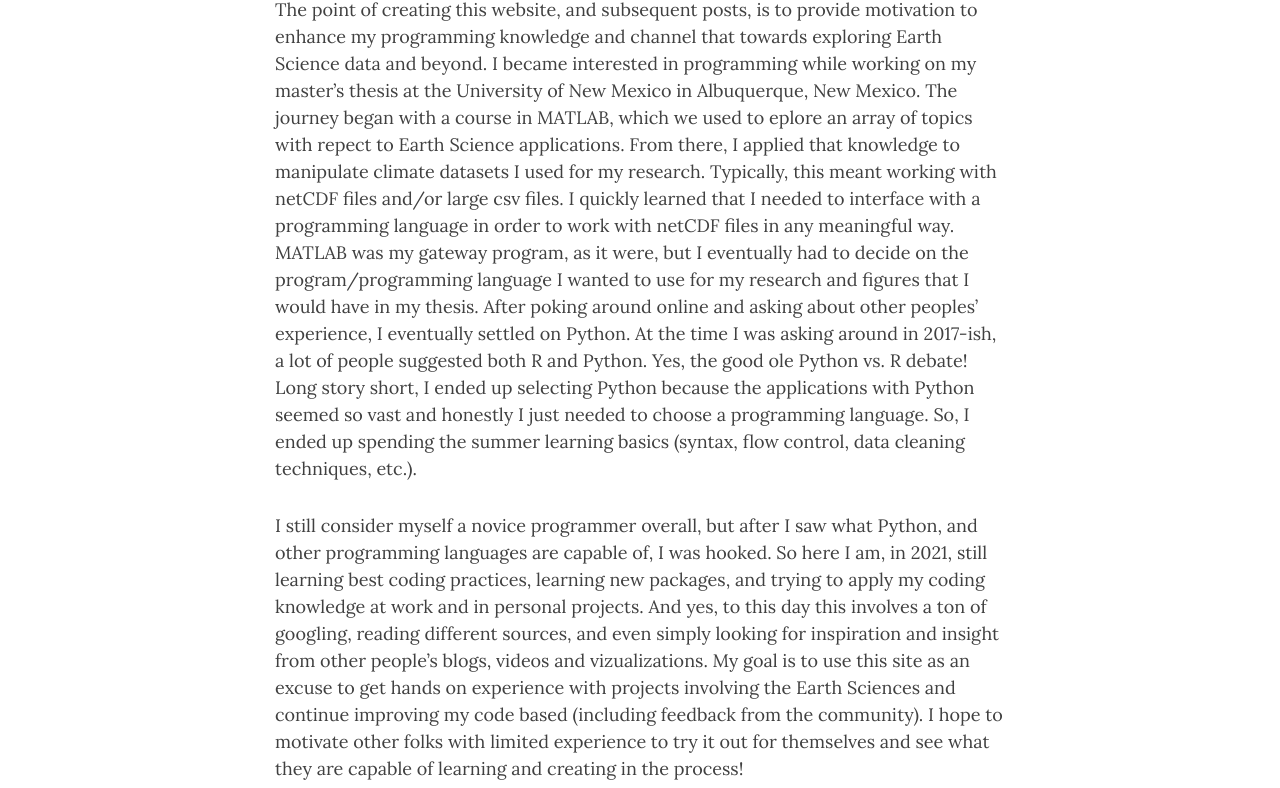
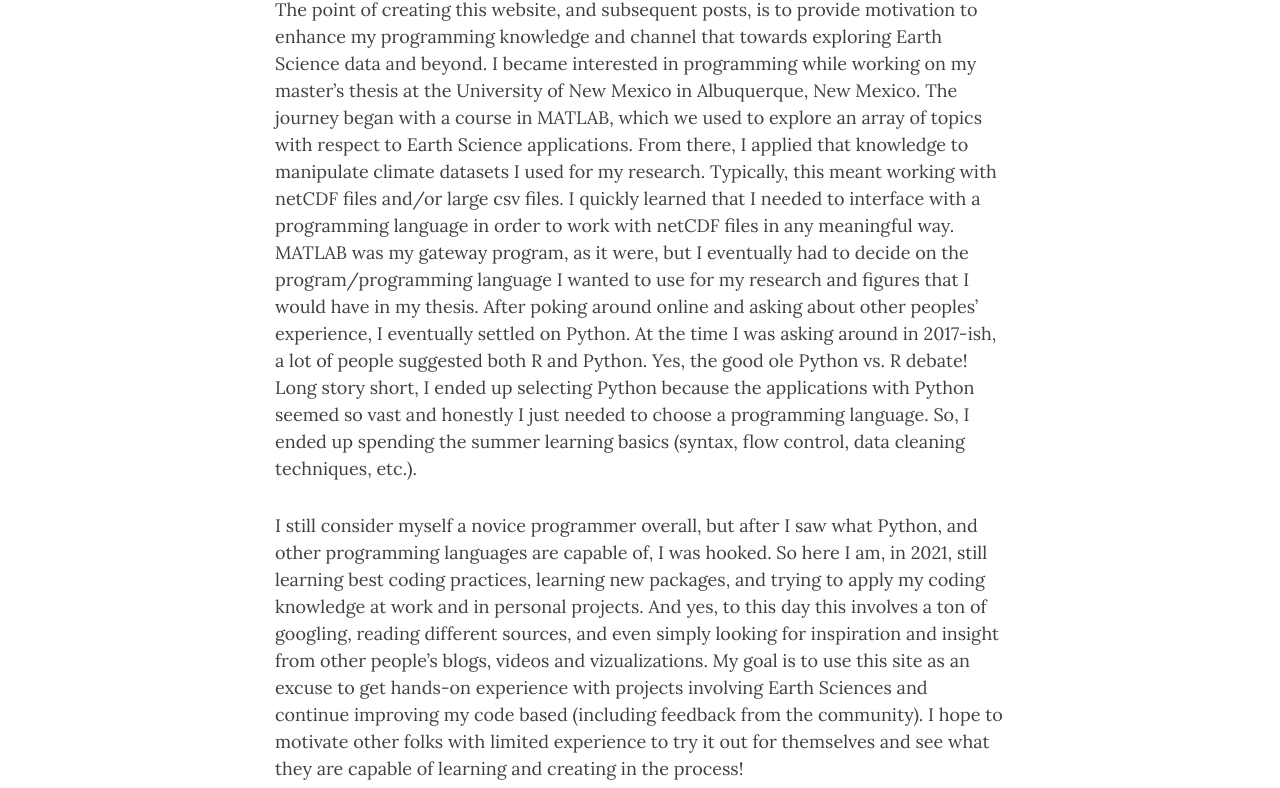
Before and after one commit to nolantownsend/nolantownsend.github.io, a Jekyll site: the page built from _posts/2021-11-01-Purpose.md, in a window 1280 px wide and 1400 px high. Shown: the part 296-1084 px from the top of the window. Built offline with Jekyll 4.4.1, drawn with Linux system fonts in a browser that asks for light colours; nearby versions of some CDN libraries; comment, search, counter and statistics services are not loaded.

Commit message:
Minor Text Changes to First Post

```diff
--- a/_posts/2021-11-01-Purpose.md
+++ b/_posts/2021-11-01-Purpose.md
@@ -7,6 +7,6 @@ tags: [first,post,purpose]
 comments: true
 ---
 
-The point of creating this website, and subsequent posts, is to provide motivation to enhance my programming knowledge and channel that towards exploring Earth Science data and beyond. I became interested in programming while working on my master’s thesis at the University of New Mexico in Albuquerque, New Mexico. The journey began with a course in MATLAB, which we used to eplore an array of topics with repect to Earth Science applications. From there, I applied that knowledge to manipulate climate datasets I used for my research.  Typically, this meant working with netCDF files and/or large csv files.  I quickly learned that I needed to interface with a programming language in order to work with netCDF files in any meaningful way. MATLAB was my gateway program, as it were, but I eventually had to decide on the program/programming language I wanted to use for my research and figures that I would have in my thesis. After poking around online and asking about other peoples' experience, I eventually settled on Python.  At the time I was asking around in 2017-ish, a lot of people suggested both R and Python.  Yes, the good ole Python vs. R debate!  Long story short, I ended up selecting Python because the applications with Python seemed so vast and honestly I just needed to choose a programming language.  So, I ended up spending the summer learning basics (syntax, flow control, data cleaning techniques, etc.).
+The point of creating this website, and subsequent posts, is to provide motivation to enhance my programming knowledge and channel that towards exploring Earth Science data and beyond. I became interested in programming while working on my master’s thesis at the University of New Mexico in Albuquerque, New Mexico. The journey began with a course in MATLAB, which we used to explore an array of topics with respect to Earth Science applications. From there, I applied that knowledge to manipulate climate datasets I used for my research. Typically, this meant working with netCDF files and/or large csv files. I quickly learned that I needed to interface with a programming language in order to work with netCDF files in any meaningful way. MATLAB was my gateway program, as it were, but I eventually had to decide on the program/programming language I wanted to use for my research and figures that I would have in my thesis. After poking around online and asking about other peoples’ experience, I eventually settled on Python. At the time I was asking around in 2017-ish, a lot of people suggested both R and Python. Yes, the good ole Python vs. R debate! Long story short, I ended up selecting Python because the applications with Python seemed so vast and honestly I just needed to choose a programming language. So, I ended up spending the summer learning basics (syntax, flow control, data cleaning techniques, etc.).
 
-I still consider myself a novice programmer overall, but after I saw what Python, and other programming languages are capable of, I was hooked. So here I am, in 2021, still learning best coding practices, learning new packages, and trying to apply my coding knowledge at work and in personal projects.  And yes, to this day this involves a ton of googling, reading different sources, and even simply looking for inspiration and insight from other people's blogs, videos and vizualizations.  My goal is to use this site as an excuse to get hands on experience with projects involving the Earth Sciences and continue improving my code based (including feedback from the community). I hope to motivate other folks with limited experience to try it out for themselves and see what they are capable of learning and creating in the process!
+I still consider myself a novice programmer overall, but after I saw what Python, and other programming languages are capable of, I was hooked. So here I am, in 2021, still learning best coding practices, learning new packages, and trying to apply my coding knowledge at work and in personal projects. And yes, to this day this involves a ton of googling, reading different sources, and even simply looking for inspiration and insight from other people’s blogs, videos and vizualizations. My goal is to use this site as an excuse to get hands-on experience with projects involving Earth Sciences and continue improving my code based (including feedback from the community). I hope to motivate other folks with limited experience to try it out for themselves and see what they are capable of learning and creating in the process!
```
